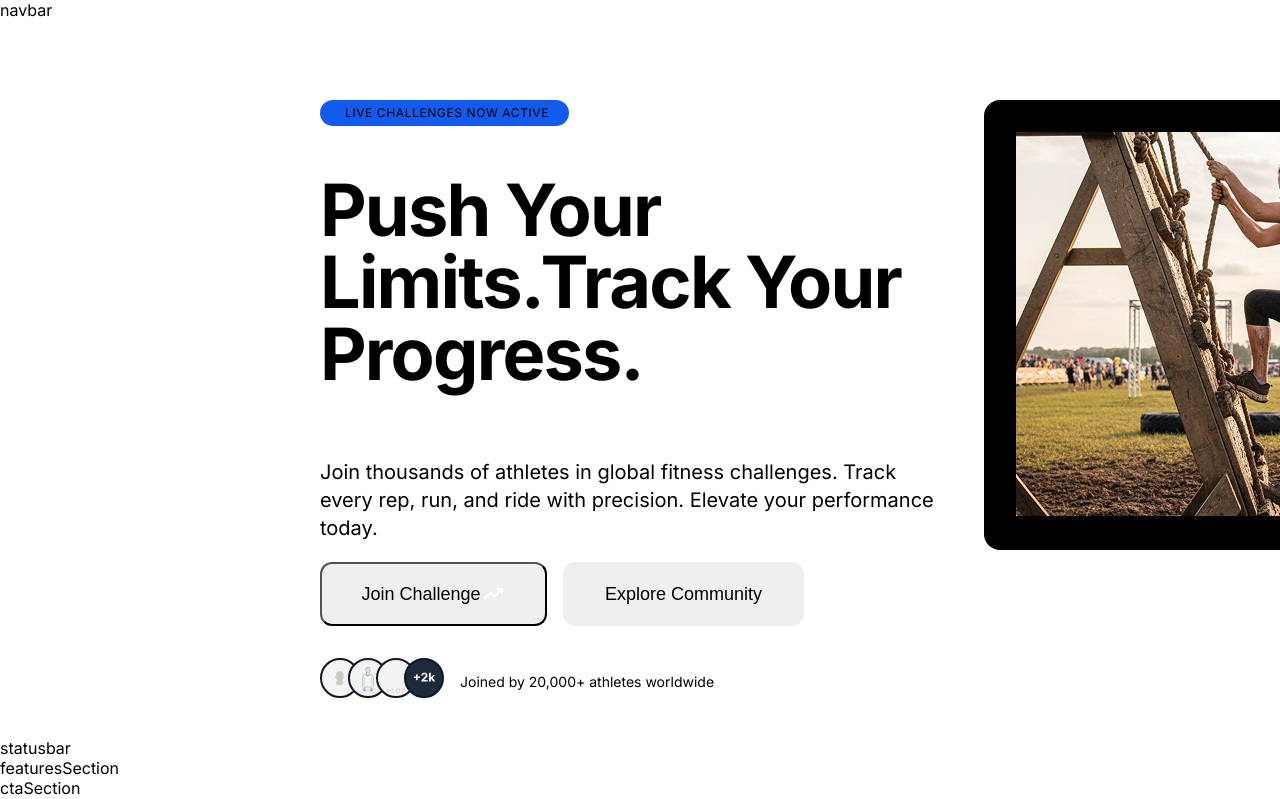
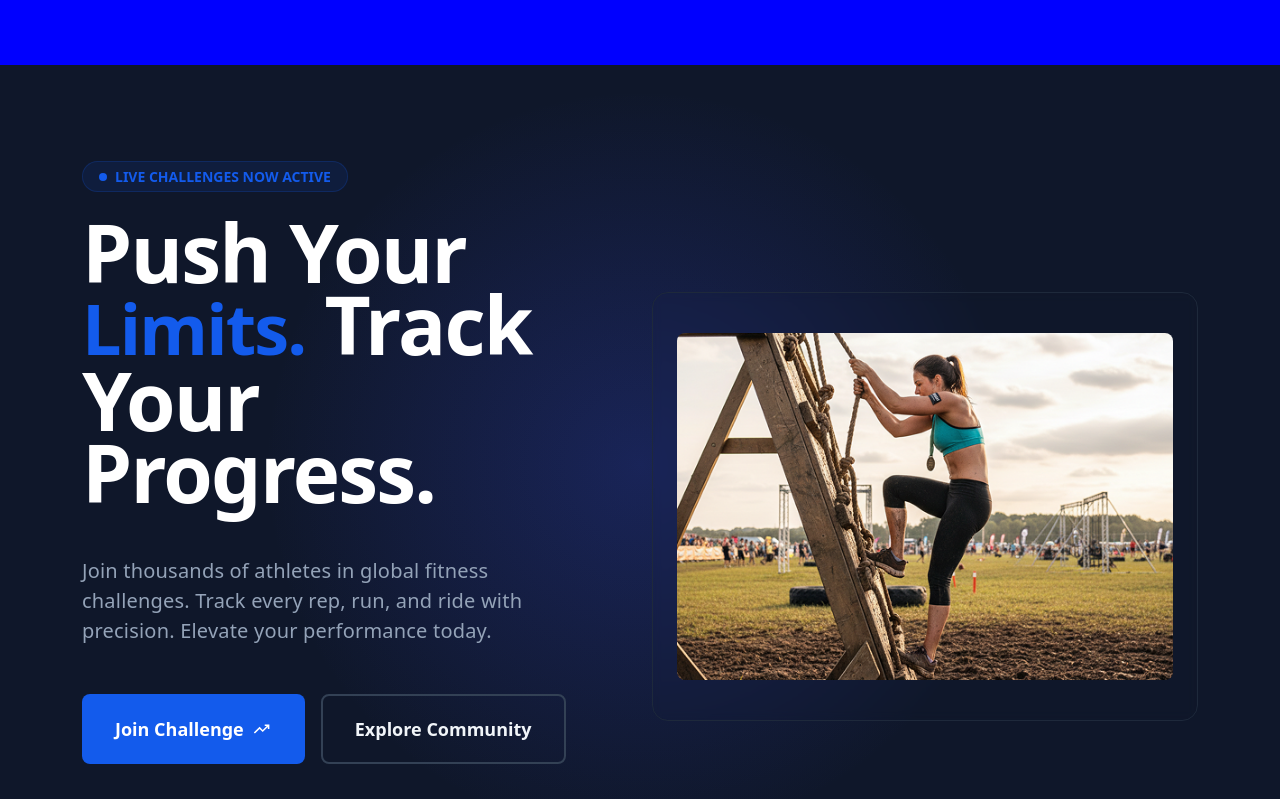
Before and after one commit to BLUESK-Y/Fitness-challenge-tracker-mini-project, a React (Vite) app: page / in a window 1280 px wide. Shown: the top 799 px of the page. Built offline with nearby package versions, Linux system fonts and the light colour scheme.

Commit message:
completed the hero section of landing page with bootstra

```diff
--- a/package.json
+++ b/package.json
@@ -10,7 +10,9 @@
     "preview": "vite preview"
   },
   "dependencies": {
+    "bootstrap": "^5.3.8",
     "react": "^19.2.0",
+    "react-bootstrap": "^2.10.10",
     "react-dom": "^19.2.0"
   },
   "devDependencies": {
--- a/src/App.jsx
+++ b/src/App.jsx
@@ -1,4 +1,5 @@
 import React from 'react'
+import 'bootstrap/dist/css/bootstrap.min.css';
 import {Navbar,CtaSection,FeaturesSection,HeroSection,Statusbar,Footer} from "./components"
 
 const App = () => {
--- a/src/components/heroSectionLandingPage/heroSection.css
+++ b/src/components/heroSectionLandingPage/heroSection.css
@@ -1,128 +1,67 @@
+.joinchallengeBtn{
+   background-color: #135BEC;
+   color:white;
+   padding: 18px 32px;
+}
+.exploreCommunitybtn{
+   border: 2px solid #334155;
+   color: #F1F5F9;
+   padding: 18px 32px;
+}
+.colorChange{
+    color: #135BEC;
+}
 .heroSection{
-    width: 1920px;
-    height: 718px;
-    padding: 80px 64px 320px 320px;
+
+     background:
+  radial-gradient(
+    circle at center,
+    rgba(19, 91, 236, 0.15) 0%,
+    rgba(19, 91, 236, 0) 50%
+  ),
+  radial-gradient(
+    circle at center,
+    rgba(124, 58, 237, 0.10) 0%,
+    rgba(124, 58, 237, 0) 50%
+  ),#0F172A;
+  height: 100vh;
 }
-
-.hsContainer{
-    width:1280px;
-    height: 574px;
-    display: flex;
-    gap: 48px;
-}
-
-.hstextContent{
-    width:616px;
-    height: 574px;
-    display: flex;
-    flex-direction: column;
-}
-
-.hsVisualSide{
-    width:616px;
-    height: 450px;
-    background-color: black;
-    padding: 32px;
-    border-radius: 16px;
-}
-
-.hsvsImage{
-    width:550px;
-    height:384px;
-}
-
-.hstcLive{
-    width:249px;
-    height:26px;
-    padding: 4px 12px;
-    display: flex;
-    justify-content: center;
-    align-items: center;
-    border-radius: 20px;
-    background-color: #135BEC;
+.live{
+    background: rgba(19, 91, 236, 0.1);
+    border: 1px solid rgba(19, 91, 236, 0.2);
 
 }
-
-.hstclDot{
-    width:8px;
-    height:8px;
+.tagLine{
+    color: white;
+    line-height: 72px;
+    letter-spacing: -1.8px;
+}
+.jcBtnText{
+    font-size: 18px;
+}
+.ecBtnText{
+    font-size: 18px;
+}
+.TgBody{
+    font-size: 20px;
+    color: #94A3B8;
+    letter-spacing: 0.2px;
+}
+.liveText{
+    color: #135BEC;
+}
+.liveDot{
     background-color: #135BEC;
-    border-radius: 50px;
 }
-
-.hstclText{
-    width:207px;
-    height:16px;
-    font-size: 12px;
-    letter-spacing: 0.6px;
+.joinedTxt{
+    font-size: 14px;
+    color: #64748B;
 }
-
-.hstcTagLine{
-   width:616px;
-   height:216px;
-   font-size: 72px;
-   line-height: 72px;
-   letter-spacing: -1.8px;
+.imageContainer{
+   background:
+  rgba(15, 23, 42, 0.5),
+  linear-gradient(90deg, #135BEC 0%, #9333EA 100%),#1E293B;
+  border: 1px solid #1E293B;
+  backdrop-filter: blur(4px);
 
 }
-
-.hstclbText{
-   width:616px;
-   height:84px;
-   font-size: 20px;
-   line-height: 28px;
-   letter-spacing: 0%;
-
-}
-
-.hstcButtons{
-   width:616px;
-   height:64px;
-   display: flex;
-   gap: 16px;
-}
-
-.hstcbJCBtn{
-    width:227.02px;
-    height:64px;
-    padding: 18px 32px;
-    border-radius: 12px;
-    font-size: 18px;
-   line-height: 28px;
-   letter-spacing: 0%;
-   display: flex;
-    align-items: center;
-    justify-content: center;
-}
-
-.hstcbECBtn{
-    width:241px;
-    height:64px;
-    padding: 16px 32px;
-    border-radius: 12px;
-    font-size: 18px;
-   line-height: 28px;
-   letter-spacing: 0%;
-   border: 2px;
-}
-
-.hstcJoinedBy{
-    width:616px;
-    height:56px;
-    display: flex;
-    gap: 16px;
-    padding-top: 32px;
-}
-
-.hstcjbSvg{
-    width:124px;
-    height:40px;
-}
-
-.hstcjsText{
-    width:258px;
-    height:20px;
-    font-size: 14px;
-   line-height: 20px;
-   letter-spacing: 0%;
-}
--- a/src/components/heroSectionLandingPage/heroSection.jsx
+++ b/src/components/heroSectionLandingPage/heroSection.jsx
@@ -1,43 +1,68 @@
-import React from 'react'
-import "./heroSection.css";
-import {joinChallengeIcon} from "../../assets"
-import {usersIcon} from "../../assets"
-import {landingPageImage} from "../../assets"
-const heroSection = () => {
+import React from "react";
+import { joinChallengeIcon, usersIcon, landingPageImage } from "../../assets";
+import "./heroSection.css"
+
+const HeroSection = () => {
   return (
-    <div className='heroSection'>
-        <div className='hsContainer'>
-            <div className='hstextContent'>
-                <div className='hstcLive'>
-                    <div className='hstclDot'></div>
-                    <p className='hstclText'>LIVE CHALLENGES NOW ACTIVE</p>
+    <section className="pt-5 pb-0 my-0 heroSection">
+        <div className="container mt-5 mb-0 pb-0">
+
+            <div className="row align-items-center">
+                {/* LEFT SIDE */}
+                <div className="col-lg-6 mb-5 mb-lg-0">
+                    {/* Live Badge */}
+                    <div className="d-inline-flex align-items-center px-3 py-1 rounded-pill text-white mb-4 live">
+                        <span className="rounded-circle me-2 liveDot" style={{ width: "8px", height: "8px" }}></span>
+                        <small className="text-uppercase fw-bold liveText">
+                            Live Challenges Now Active
+                        </small>
+                    </div>
+
+                    {/* Heading */}
+                    <h1 className="display-1 fw-bold mb-4 tagLine">
+                        Push Your <small className="colorChange">Limits.</small> Track Your Progress.
+                    </h1>
+
+                    {/* Paragraph */}
+                    <p className="lead fw-normal my-5 me-5 TgBody">
+                        Join thousands of athletes in global fitness challenges.
+                        Track every rep, run, and ride with precision.
+                        Elevate your performance today.
+                    </p>
+
+                    {/* Buttons */}
+                    <div className="d-flex gap-3 mb-5 flex-wrap">
+                        <button className="btn  btn-lg d-flex align-items-center gap-2 joinchallengeBtn">
+                            <small className="fw-bold jcBtnText">Join Challenge</small>
+                            <img src={joinChallengeIcon} alt="" width="20" />
+                        </button>
+
+                        <button className="btn btn-outline-dark btn-lg exploreCommunitybtn">
+                            <small className="fw-bold ecBtnText">Explore Community</small>
+                        </button>
+                    </div>
+
+                    {/* Joined By */}
+                    <div className="d-flex align-items-center gap-3">
+                        <img src={usersIcon} alt="" height="40" />
+                        <small className="fw-bold joinedTxt">
+                            Joined by 20,000+ athletes worldwide
+                        </small>
+                    </div>
+
                 </div>
-                <h1 className='hstcTagLine'>Push Your Limits.Track Your Progress.</h1>
-                <p className='hstclbText'>Join thousands of athletes in global fitness challenges. Track
-                    every rep, run, and ride with precision. Elevate your performance
-                    today.
-                </p>
 
-                <div className='hstcButtons'>
-                    <button className='hstcbJCBtn'>
-                        <p>Join Challenge</p>
-                        <img src={joinChallengeIcon} alt="" className='hstcbjcbtnSvg'/>
-                    </button>
-                    <button className='hstcbECBtn'>Explore Community</button>
+                {/* RIGHT SIDE */}
+                <div className="col-lg-6 text-center">
+                    <div className="p-4 rounded-4 imageContainer">
+                        <img src={landingPageImage} alt="Landing" className="img-fluid rounded-3 my-3"/>
+                    </div>
                 </div>
-                <div className='hstcJoinedBy'>
-                    <img src={usersIcon} alt="" className='hstcjbSvg'/>
-                    <p className='hstcjsText'>Joined by 20,000+ athletes worldwide</p>
-                </div>
-            </div>
-            <div className='hsVisualSide'>
-                <div className='hsvsImageContainer'>
-                    <img src={landingPageImage} alt="" className='hsvsImage' />
-                </div>
+
             </div>
         </div>
-    </div>
-  )
-}
+    </section>
+  );
+};
 
-export default heroSection
+export default HeroSection;
--- a/src/components/navbar/navbar.css
+++ b/src/components/navbar/navbar.css
@@ -0,0 +1,25 @@
+.navbar{
+    width: 1920px;
+    height: 65px;
+    background-color: blue;
+    padding: 0 320px;
+}
+.nbContainer{
+    width: 1280px;
+    height: 64px;
+    background-color: black;
+    padding: 0px 24px;
+    align-items: center;
+    justify-content: center;
+    display: flex;
+}
+
+.nbcLogoContainer{
+    width: 124px;
+    height: 42px;
+}
+
+.nbcLogo{
+    width: 124px;
+    height: 42px;
+}
--- a/src/components/navbar/navbar.jsx
+++ b/src/components/navbar/navbar.jsx
@@ -1,9 +1,12 @@
 import React from 'react'
 import "./navbar.css";
+import {logo} from "../../assets"
 
 const navbar = () => {
   return (
-    <div>navbar</div>
+    <div className='navbar'>
+
+    </div>
   )
 }
 
```
Also changed, not shown: 1 other file (tests, documents, lock files or other folders).
